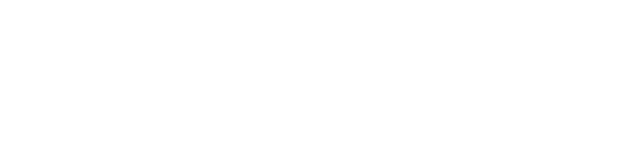
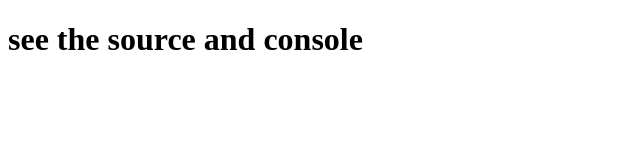
Before and after one commit to Jxck/html2json, a website with bundled scripts: page example/index.html in a window 1280 px wide. Shown: the whole page, without its empty margins (0-640 px from the left). Built offline with nearby package versions, Linux system fonts and the light colour scheme.

Commit message:
update example

```diff
--- a/example/index.html
+++ b/example/index.html
@@ -2,6 +2,8 @@
 <meta charset="utf-8">
 <title>html2json example</title>
 <div id="mocha"></div>
+
+<h1>see the source and console</h1>
 
 <script src="../lib/Pure-JavaScript-HTML5-Parser/htmlparser.js"></script>
 <script src="../src/html2json.js"></script>
```
